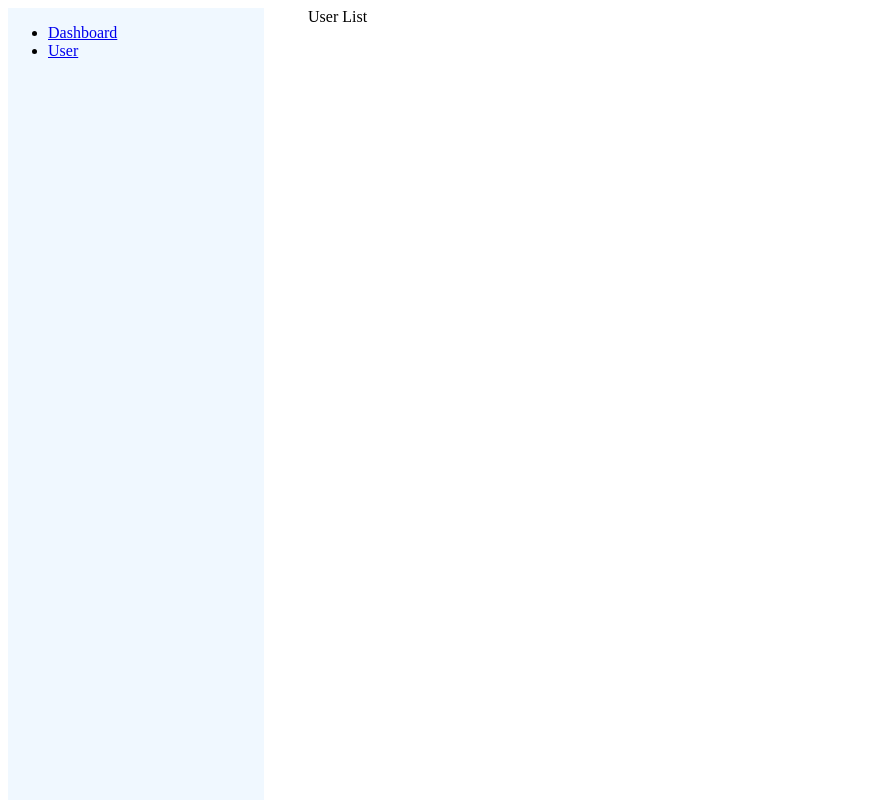
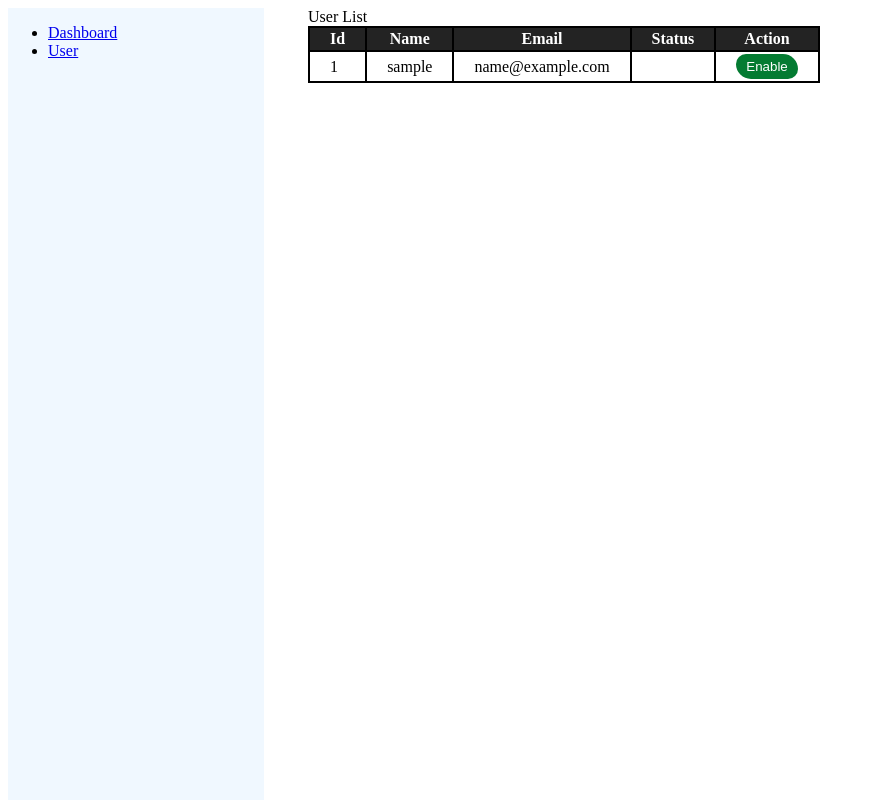
Before and after one commit to RohilPrajapati/project-ii, a Flask app: page /admin/user in a window 1280 px wide. Shown: the whole page, without its empty margins (0-875 px from the left). Run offline with Flask 3, Linux system fonts and the light colour scheme; a database or web service that is not in the repository returns one stand-in record (values such as "Sample title"); some libraries are stand-ins or nearby versions.

Commit message:
added user management in admin did research on chart infinity line on zoom and pan

```diff
--- a/main/db_helper.py
+++ b/main/db_helper.py
@@ -25,3 +25,35 @@
         print(f"Select * from users where username='{username}'")
         result = curs.fetchone()
     return result
+
+def fetch_users():
+    conn = get_db_connection()
+    with conn.cursor(cursor_factory = psycopg2.extras.RealDictCursor) as curs:
+        SQL = f"Select * from users order by id asc"
+        curs.execute(SQL)
+        result = curs.fetchall()
+    return result
+
+def fetch_user_by_id(id):
+    conn = get_db_connection()
+    with conn.cursor(cursor_factory = psycopg2.extras.RealDictCursor) as curs:
+        SQL = f"Select * from users where id='{id}'"
+        curs.execute(SQL)
+        user = curs.fetchone()
+    return user
+
+def toggle_status_user(id):
+    conn = get_db_connection()
+    with conn.cursor(cursor_factory = psycopg2.extras.RealDictCursor) as curs:
+        print(id)
+        SQL = f"Select * from users where id='{id}'"
+        curs.execute(SQL)
+        user = curs.fetchone()
+        if user['is_active']:
+            SQL = f"Update users set is_active='f' where id='{id}'"
+        else:
+            SQL = f"Update users set is_active='t' where id='{id}'"
+        curs.execute(SQL)
+        conn.commit()
+        # result = curs.fetchone()
+    return None
--- a/main/static/admin.css
+++ b/main/static/admin.css
@@ -11,3 +11,28 @@
     margin-left: 300px;
     width: 80%;
 }
+
+table, td, tr,th{
+    border: 2px solid black;
+    border-collapse: collapse;
+}
+td,th{
+    padding: 2px 20px;
+}
+th{
+    background-color: rgb(35, 35, 35);
+    color: white;
+}
+.btn{
+    border: none;
+    padding: 5px 10px;
+    border-radius: 10px 15px;
+}
+.danger{
+    background-color: red;
+    color: white;
+}
+.safe{
+    background-color: rgb(4, 123, 50);
+    color: white;
+}
--- a/main/templates/base.j2
+++ b/main/templates/base.j2
@@ -16,7 +16,7 @@
     <title>{% block title %} {% endblock %}</title>
 </head>
 <body>
-    {% include "./components/navbar.html" %}
+    {% include "./components/navbar.j2" %}
     <div style="margin-top: 40px;">
     {% block body %}{% endblock %}
     </div>
--- a/main/templates/components/navbar.j2
+++ b/main/templates/components/navbar.j2
@@ -2,12 +2,13 @@
     <span class="brand_name">Solver</span>
     <ul class="menu">
         <li>
-            <a href="{{ url_for('index') }}">Home</a>
+            <a class="nav_link" href="{{ url_for('index') }}">Home</a>
         </li>
         {% if not session['id'] %}
         <li><a class="nav_link" href="{{ url_for('login') }}">Login</a></li>
-        <li><a href="{{ url_for('register') }}">Register</a></li>
+        <li><a class="nav_link" href="{{ url_for('register') }}">Register</a></li>
         {% else %}
+        <li><a class="nav_link" href="{{ url_for('profile')}}" style="text-transform: capitalize">{{session["username"]}}</a></li>
         <li><a class="nav_link" href="{{ url_for('logout') }}">Logout</a></li>
         {% endif %}
 
--- a/main/templates/index.j2
+++ b/main/templates/index.j2
@@ -9,8 +9,8 @@
 </span>
 {% endif %}
 <div class="main">
-    {% include './components/sidebar.html' %}
-    {% include './components/graph.html' %}
+    {% include './components/sidebar.j2' %}
+    {% include './components/graph.j2' %}
 </div>
 </div>
 <script>
--- a/main/templates/pages/admin/user.j2
+++ b/main/templates/pages/admin/user.j2
@@ -5,4 +5,34 @@
 
 {% block content %}
 User List
+<table class="list_table">
+    <thead>
+        <tr>
+            <th>Id</th>
+            <th>Name</th>
+            <th>Email</th>
+            <th>Status</th>
+            <th>Action</th>
+        </tr>
+    </thead>
+    <tbody>
+        {% for user in users%}
+        <form action="{{ url_for('user_detail',user_id=user['id']) }}" method="POST">
+            <tr>
+                <td>{{ user['id'] }}</td>
+                <td>{{ user['username'] }}</td>
+                <td>{{ user['email'] }}</td>
+                <td>{{ user['is_active'] }}</td>
+                <td>
+                    {% if user['is_active'] %}
+                    <input type="submit" class="btn danger" value="Disable">
+                    {% else %}
+                    <input type="submit" class="btn safe" value="Enable">
+                    {% endif %}
+                </td>
+            </tr>
+        </form>
+        {% endfor %}
+    </tbody>
+</table>
 {% endblock %}
--- a/main/views.py
+++ b/main/views.py
@@ -2,7 +2,7 @@
 from flask import Blueprint, flash, g, redirect, render_template, request, session, url_for
 from main.algorithms import bisection,newton_raphson,false_position,fixed_point
 from main.init_db import get_db_connection
-from main.db_helper import create_user,fetch_user
+from main.db_helper import create_user,fetch_user,fetch_users,toggle_status_user
 from werkzeug.security import generate_password_hash, check_password_hash
 
 
@@ -80,6 +80,11 @@
             }
             return render_template('pages/register.j2',response=response)
 
+@app.route('/profile',methods=['GET'])
+def profile():
+    if request.method == 'GET':
+        return render_template('pages/profile.j2')
+
 @app.route('/logout',methods=['GET'])
 def logout():
     if request.method == 'GET':
@@ -108,4 +113,18 @@
 @app.route('/admin/user',methods=['GET'])
 def user():
     if request.method == "GET":
-        return render_template('pages/admin/user.j2')
+        users = fetch_users()
+        return render_template('pages/admin/user.j2',users=users)
+
+@app.route('/admin/user/<int:user_id>',methods=['GET','POST'])
+def user_detail(user_id):
+    print('request hekw')
+    if request.method == "GET":
+        users = fetch_user()
+        return render_template('pages/admin/user.j2',users=users)
+    if request.method == "POST":
+        print('request hit')
+        print(user_id)
+        toggle_status_user(user_id)
+        users = fetch_users()
+        return redirect(url_for('user'))
```
Also changed, not shown: main/templates/components/graph.j2 (+25 -8 lines), main/templates/pages/profile.j2 (added, +16 -0 lines).
